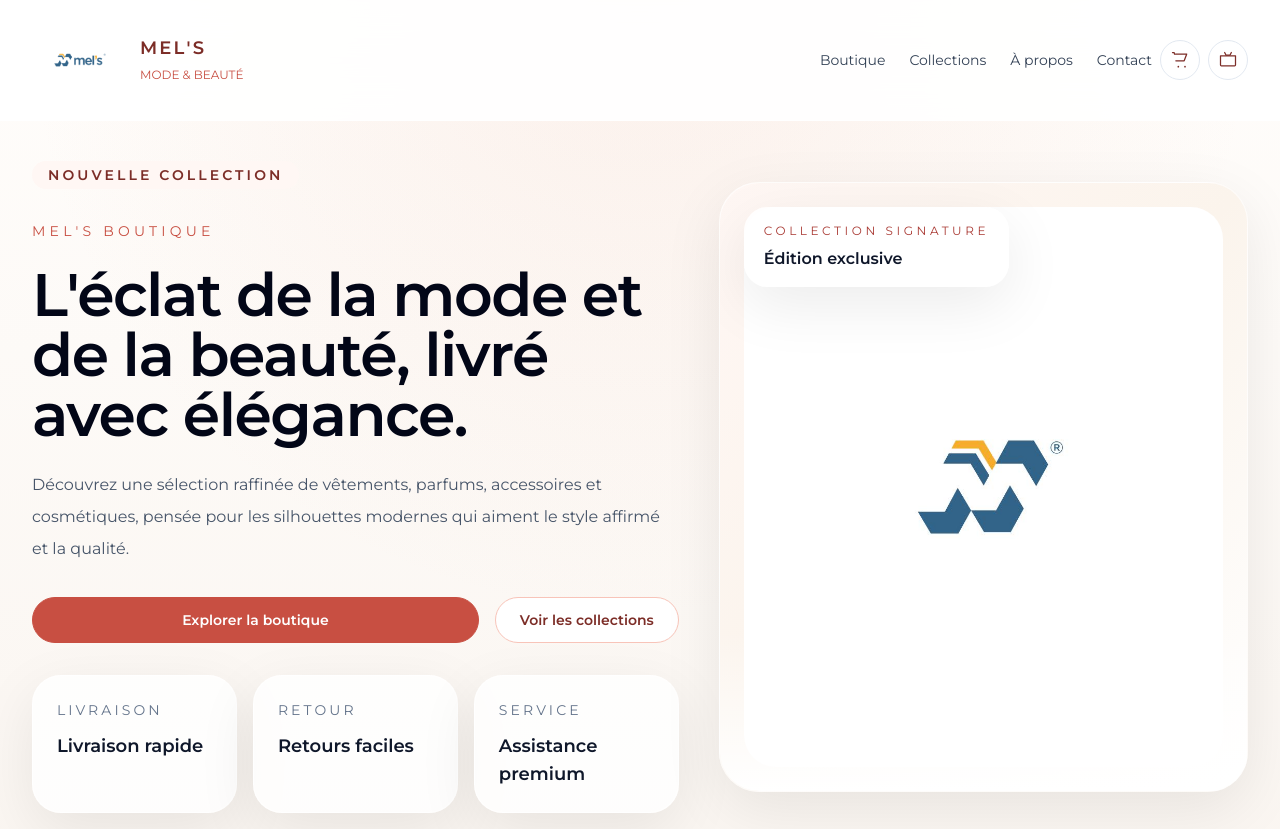
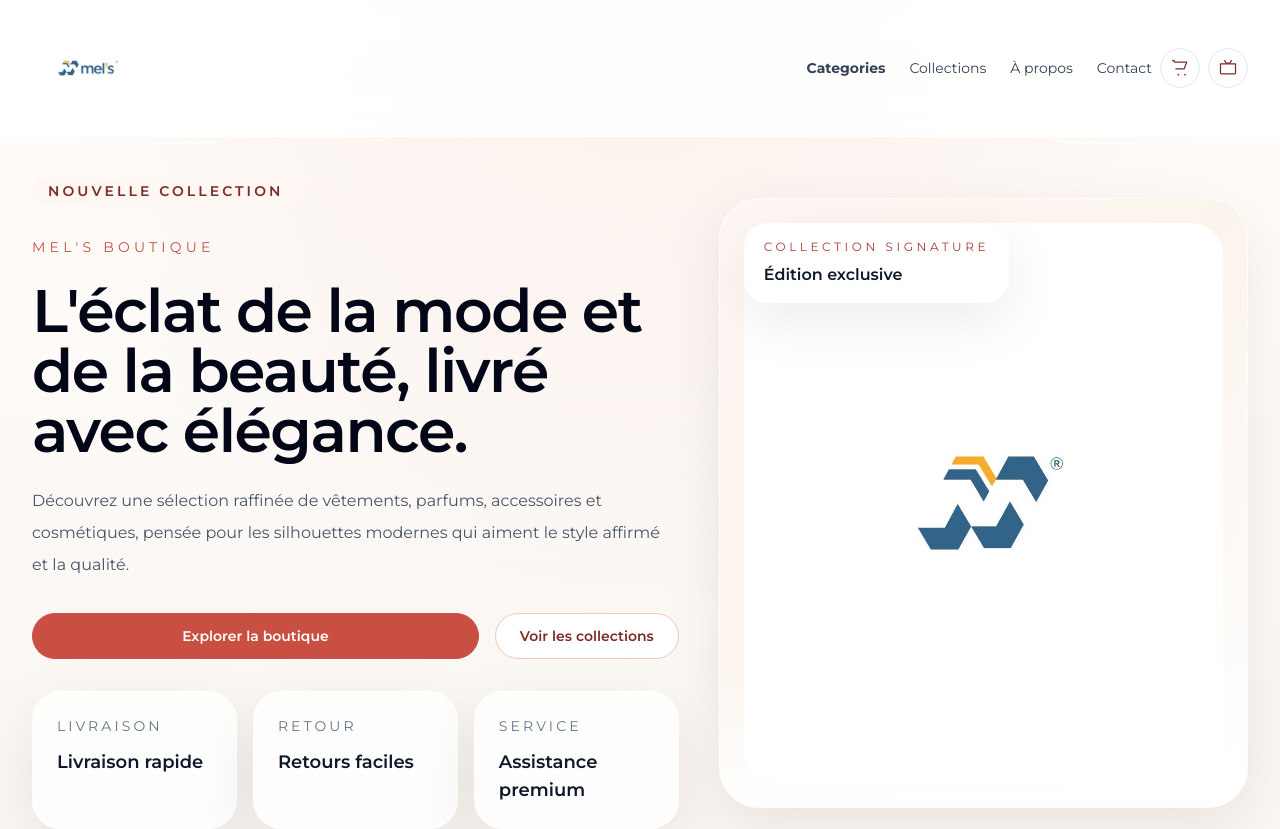
Before and after one commit to lys-rub/MELS-SHOP, a Next.js app: page / in a window 1280 px wide. Shown: the top 829 px of the page. Built offline with nearby package versions, Linux system fonts and the light colour scheme.

Commit message:
chore(header): remove tagline, enlarge logo, align icons, rename Boutique→Categories, compact mobile icons

```diff
--- a/src/components/Header.jsx
+++ b/src/components/Header.jsx
@@ -6,7 +6,7 @@ import { useState } from 'react'
 import logo from '../assets/mels-logo.png'
 
 const navItems = [
-  { label: 'Boutique', href: '/shop' },
+  { label: 'Categories', href: '/shop' },
   { label: 'Collections', href: '/collections' },
   { label: 'À propos', href: '/about' },
   { label: 'Contact', href: '/contact' },
@@ -36,30 +36,30 @@ export default function Header() {
 
   return (
     <header className="sticky top-0 z-40 border-b border-white/80 bg-white/90 backdrop-blur-xl">
-      <div className="mx-auto flex flex-wrap items-center justify-between gap-3 px-4 py-3 lg:flex-nowrap lg:px-8 max-w-7xl">
+      <div className="mx-auto flex items-center justify-between gap-3 px-4 py-3 lg:flex-nowrap lg:px-8 max-w-7xl">
         <Link href="/" className="flex items-center gap-3">
-          <Image src={logo} alt="MEL'S" width={96} height={96} className="object-contain" />
-          <div>
-            <p className="text-lg font-semibold tracking-[0.12em] text-brand-700">MEL&#39;S</p>
-            <span className="text-xs uppercase text-brand-500">Mode & Beauté</span>
-          </div>
+          <Image src={logo} alt="MEL'S" width={128} height={128} className="object-contain w-20 h-20 sm:w-24 sm:h-24 md:w-28 md:h-28" />
         </Link>
 
         <div className="flex items-center gap-2">
           <nav className="hidden items-center gap-6 lg:flex">
             {navItems.map((item) => (
-              <Link key={item.href} href={item.href} className="text-sm font-medium text-slate-700 transition hover:text-brand-700">
+              <Link
+                key={item.href}
+                href={item.href}
+                className={`text-sm ${item.label === 'Categories' ? 'font-bold' : 'font-medium'} text-slate-700 transition hover:text-brand-700`}
+              >
                 {item.label}
               </Link>
             ))}
           </nav>
 
           <div className="flex items-center gap-2">
-            <Link href="/cart" aria-label="Voir le panier" className="inline-flex h-10 w-10 items-center justify-center rounded-full border border-slate-200 bg-white text-brand-700 transition hover:border-brand-300">
+            <Link href="/cart" aria-label="Voir le panier" className="inline-flex h-9 w-9 sm:h-10 sm:w-10 items-center justify-center rounded-full border border-slate-200 bg-white text-brand-700 transition hover:border-brand-300">
               <IconCart className="h-5 w-5" />
             </Link>
 
-            <Link href="/shop" aria-label="Aller à la boutique" className="inline-flex h-10 w-10 items-center justify-center rounded-full border border-slate-200 bg-white text-brand-700 transition hover:border-brand-300">
+            <Link href="/shop" aria-label="Aller à la boutique" className="inline-flex h-9 w-9 sm:h-10 sm:w-10 items-center justify-center rounded-full border border-slate-200 bg-white text-brand-700 transition hover:border-brand-300">
               <IconShop className="h-5 w-5" />
             </Link>
 
@@ -67,7 +67,7 @@ export default function Header() {
               type="button"
               aria-label="Ouvrir le menu"
               onClick={() => setMenuOpen((current) => !current)}
-              className="inline-flex h-10 w-10 items-center justify-center rounded-full border border-slate-200 bg-white text-brand-700 transition hover:border-brand-300 lg:hidden"
+              className="inline-flex h-9 w-9 sm:h-10 sm:w-10 items-center justify-center rounded-full border border-slate-200 bg-white text-brand-700 transition hover:border-brand-300 lg:hidden"
             >
               <span className="sr-only">Menu</span>
               <span aria-hidden>{menuOpen ? '×' : '☰'}</span>
```
